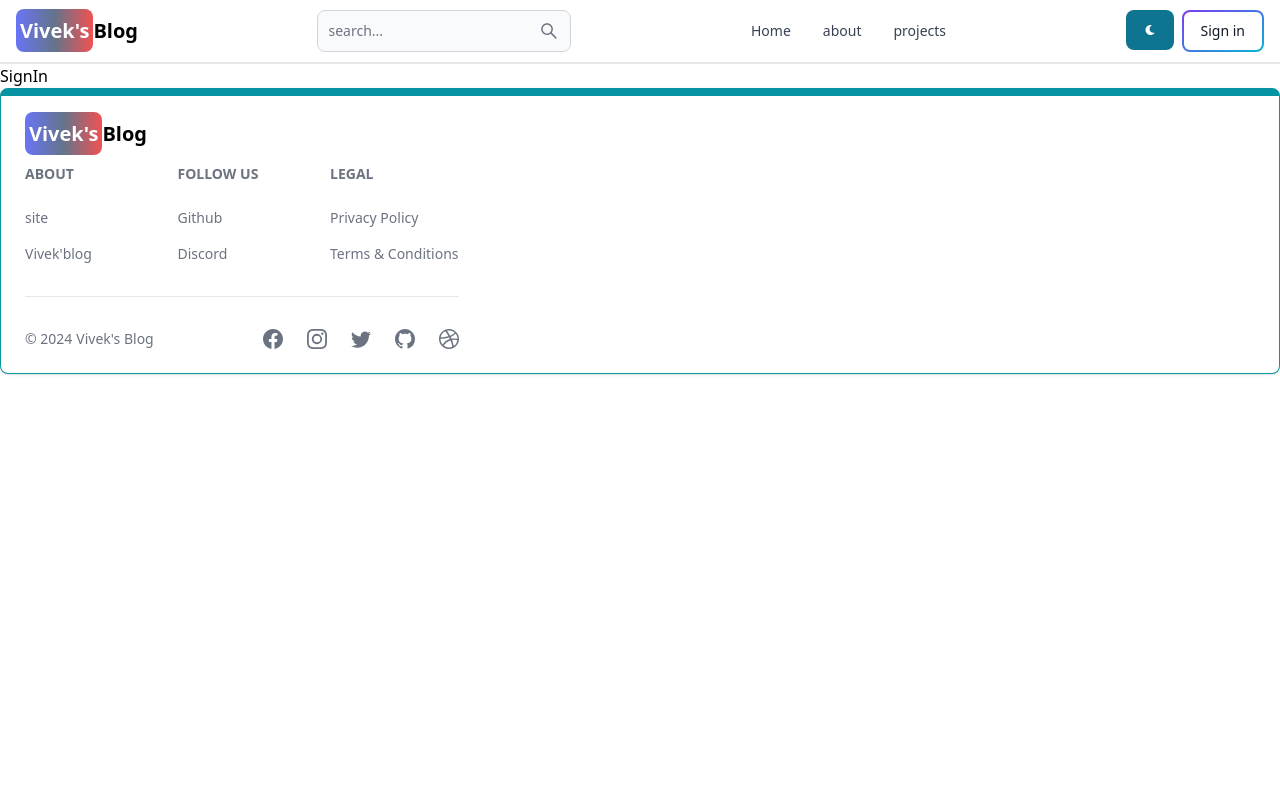
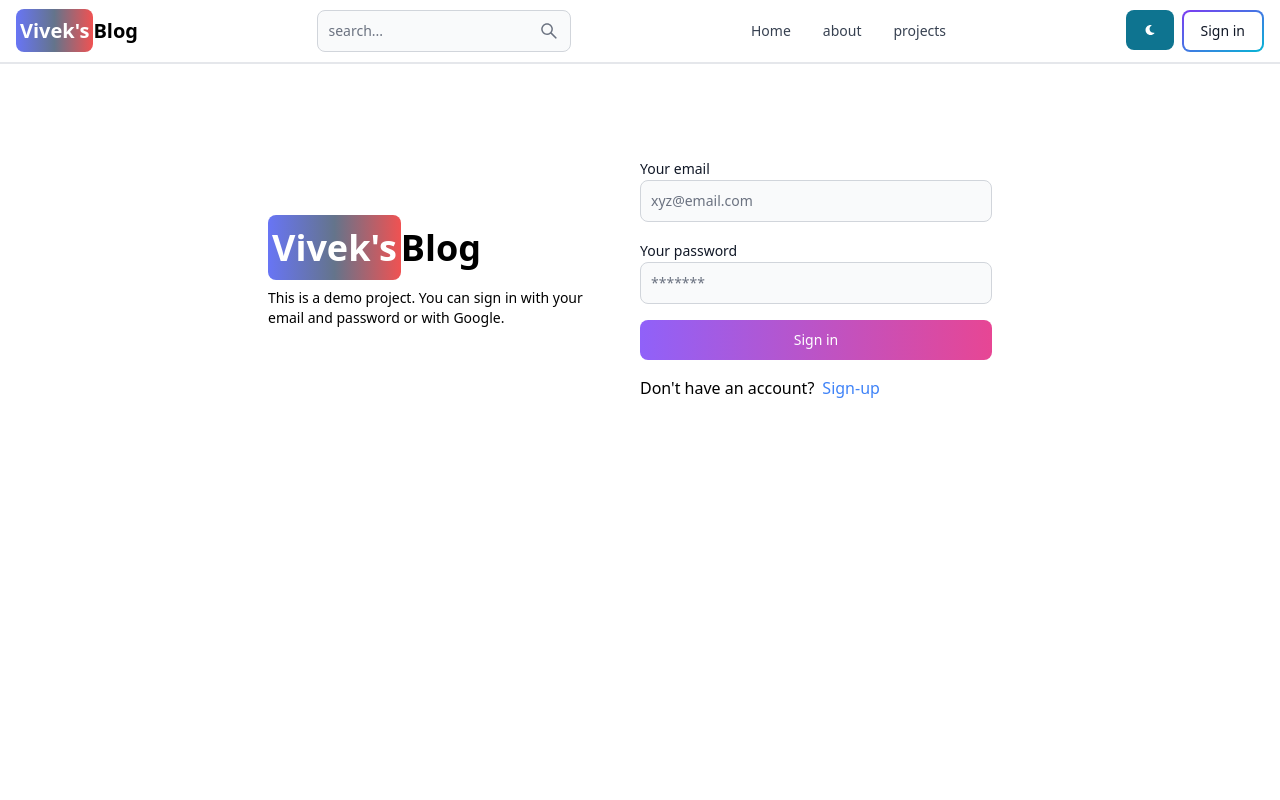
Before and after one commit to calverMingo/mern-blog, a React (Vite) app in the folder client/: page /sign-in in a window 1280 px wide. Shown: the top 800 px of the page. Built offline with nearby package versions, Linux system fonts and the light colour scheme.

Commit message:
complete signin page functionality

```diff
--- a/client/src/pages/SignIn.jsx
+++ b/client/src/pages/SignIn.jsx
@@ -1,5 +1,119 @@
-import React from "react";
+import { Alert, Spinner, TextInput } from "flowbite-react";
+import React, { useState } from "react";
+import { Link, useNavigate } from "react-router-dom";
+import { Label } from "flowbite-react";
+import { Button } from "flowbite-react";
+export default function Signin() {
+  const [formData, setFormData] = useState({});
+  const [errorMessage, setErrorMessage] = useState(null);
+  const [loading, setLoading] = useState(false);
+  const navigate = useNavigate();
 
-export default function SignIn() {
-  return <div>SignIn</div>;
+  const handleChange = (e) => {
+    setFormData(() => {
+      return { ...formData, [e.target.id]: e.target.value.trim() };
+    });
+  };
+  console.log(formData);
+
+  const handleSubmit = async (e) => {
+    e.preventDefault();
+    if (!formData.password || !formData.email) {
+      return setErrorMessage("please fill out all fields.");
+    }
+    try {
+      setLoading(true);
+      setErrorMessage(null);
+      const res = await fetch("/api/auth/signin", {
+        method: "POST",
+        headers: { "Content-Type": "application/json" },
+        body: JSON.stringify(formData),
+      });
+      const data = await res.json();
+      if (data.success === false) {
+        setErrorMessage(data.message);
+      }
+      setLoading(false);
+      if (res.ok) {
+        navigate("/");
+      }
+    } catch (error) {
+      setErrorMessage(error.message);
+      setLoading(false);
+    }
+  };
+
+  return (
+    <div className=" min-h-screen mt-20 ">
+      <div className="flex p-3 max-w-3xl mx-auto flex-col md:flex-row md:items-center gap-5">
+        {/* left div */}
+        <div className="flex-1 flex-align-center">
+          <Link className=" font-bold dark:text-white text-4xl">
+            <span
+              className="px-1 py-2
+        bg-gradient-to-r from-indigo-500 via-slate-500 to-red-500 rounded-lg text-white"
+            >
+              Vivek's
+            </span>
+            Blog
+          </Link>
+          <p className="text-sm mt-5">
+            This is a demo project. You can sign in with your email and password
+            or with Google.
+          </p>
+        </div>
+
+        <div className="flex-1">
+          {/* right div */}
+          <form className="flex flex-col gap-4" onSubmit={handleSubmit}>
+            <div>
+              <Label value=" Your email" />
+              <TextInput
+                type="email"
+                placeholder="xyz@email.com"
+                id="email"
+                onChange={handleChange}
+              />
+            </div>
+            <div>
+              <Label value="Your password" />
+              <TextInput
+                type="password"
+                placeholder="*******"
+                id="password"
+                onChange={handleChange}
+              />
+            </div>
+
+            <Button
+              gradientDuoTone="purpleToPink"
+              type="submit"
+              disabled={loading}
+            >
+              {loading ? (
+                <>
+                  <Spinner size="sm" />
+                  <span>Loading...</span>
+                </>
+              ) : (
+                "Sign in"
+              )}
+            </Button>
+          </form>
+          <div className=" flex gap-2 mt-4">
+            <span>Don't have an account?</span>
+            <Link to="/sign-up" className="text-blue-500">
+              Sign-up
+            </Link>
+          </div>
+          {errorMessage && (
+            <Alert className="mt-5" color="failure">
+              {errorMessage}
+            </Alert>
+          )}
+        </div>
+        <div />
+      </div>
+    </div>
+  );
 }
```
